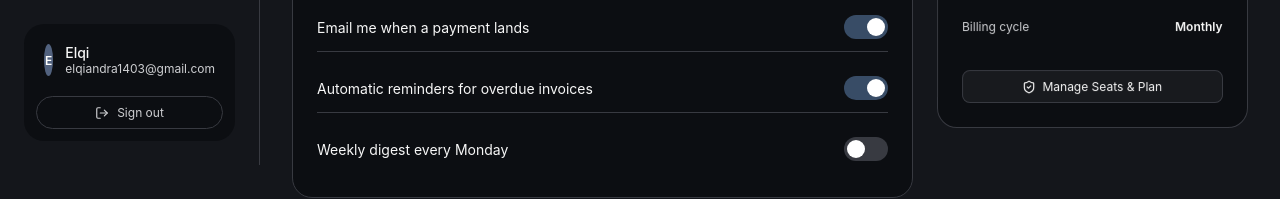
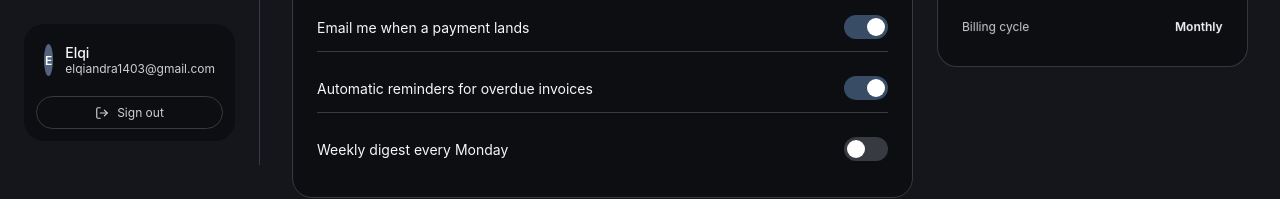
Before and after one commit to elqiandra1403-pixel/Vibe-Coding---Invox-Dashboard, a Next.js app: page /settings in a window 1280 px wide. Shown: the part 635-834 px from the top of the page. Built offline with nearby package versions, Linux system fonts and the light colour scheme; no server answers.

Commit message:
fix: remove Manage Seats & Plan button from Workspace card in Settings

```diff
--- a/app/(app)/settings/page.tsx
+++ b/app/(app)/settings/page.tsx
@@ -252,27 +252,6 @@
                 <span className={styles.workspaceVal}>Monthly</span>
               </div>
             </div>
-
-            <button
-              onClick={() => addToast('Workspace plan is currently at Studio tier', 'info')}
-              style={{
-                marginTop: '12px',
-                padding: '8px 12px',
-                backgroundColor: 'rgba(255, 255, 255, 0.05)',
-                border: '1px solid var(--invox-color-border)',
-                borderRadius: '8px',
-                color: 'var(--invox-color-text-primary)',
-                fontSize: '12px',
-                cursor: 'pointer',
-                display: 'flex',
-                alignItems: 'center',
-                justifyContent: 'center',
-                gap: '6px',
-                transition: 'background-color 150ms ease',
-              }}
-            >
-              <ShieldCheck size={14} /> Manage Seats & Plan
-            </button>
           </div>
         </div>
       </div>
```
